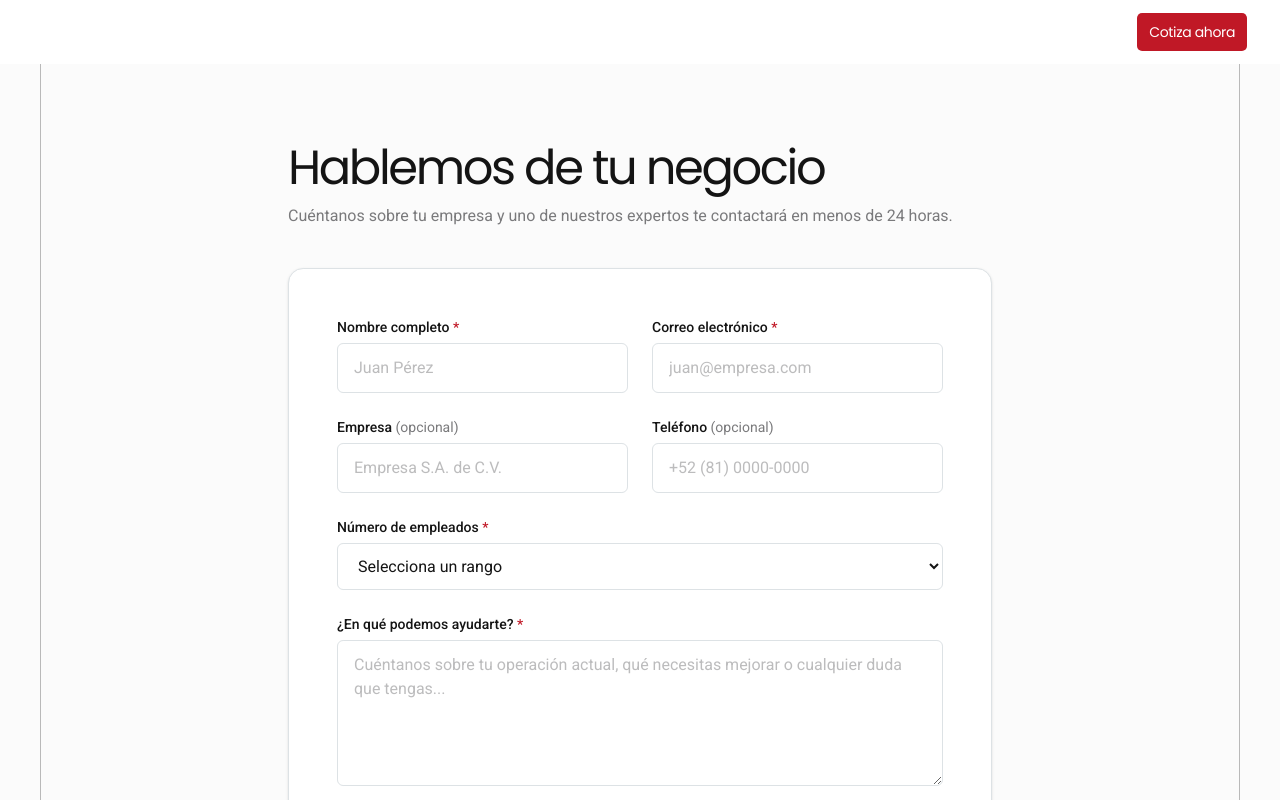
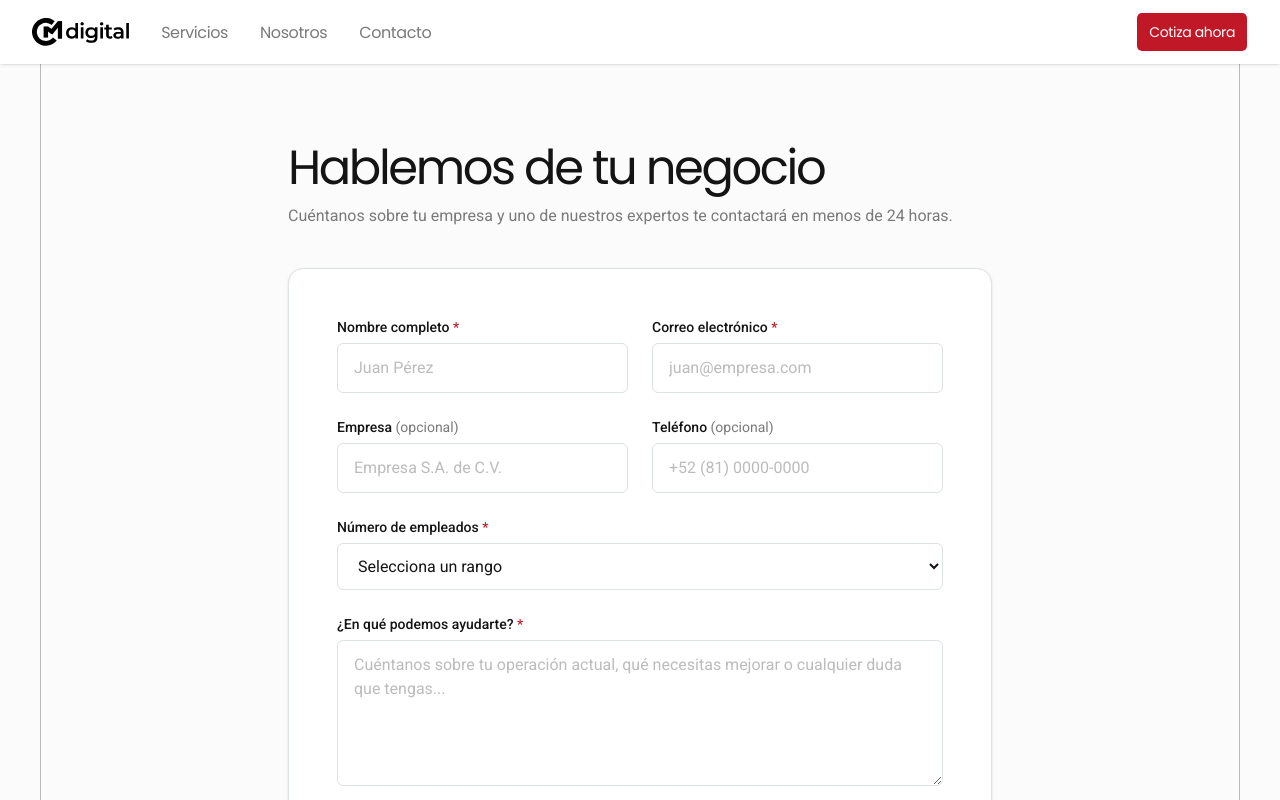
Before and after one commit to pablocrramos/cmmty-landing-page, a Next.js app: page /contacto in a window 1280 px wide. Shown: the top 800 px of the page. Built offline with nearby package versions, Linux system fonts and the light colour scheme.

Commit message:
fix: navbar transparent only on home page, opaque on all other routes

```diff
--- a/src/components/organisms/Navbar.tsx
+++ b/src/components/organisms/Navbar.tsx
@@ -2,6 +2,7 @@
 
 import { useState, useEffect, useRef } from "react";
 import Link from "next/link";
+import { usePathname } from "next/navigation";
 import { ListIcon, XIcon } from "@phosphor-icons/react";
 import { Logo } from "@/components/atoms/Logo";
 import { Button } from "@/components/ui/button";
@@ -14,10 +15,15 @@ const navLinks = [
 ];
 
 export function Navbar() {
+  const pathname = usePathname();
+  const isHome = pathname === "/";
   const [mobileOpen, setMobileOpen] = useState(false);
   const [atTop, setAtTop] = useState(true);
   const [visible, setVisible] = useState(true);
   const lastScrollY = useRef(0);
+
+  // On non-home pages the navbar is always opaque
+  const transparent = isHome && atTop;
 
   useEffect(() => {
     const onScroll = () => {
@@ -39,13 +45,16 @@ export function Navbar() {
       className={cn(
         "fixed inset-x-0 top-0 z-50 transition-all duration-300",
         visible ? "translate-y-0" : "-translate-y-full",
-        atTop ? "bg-transparent" : "bg-white shadow-sm",
+        transparent ? "bg-transparent" : "bg-white shadow-sm",
       )}
     >
       <nav className="mx-auto flex h-16 max-w-7xl items-center justify-between px-4 lg:px-8">
         <div className="flex items-center gap-6">
           <Link href="/" aria-label="CM Digital inicio">
-            <Logo variant={atTop ? "dark-bg" : "light-bg"} className="h-7" />
+            <Logo
+              variant={transparent ? "dark-bg" : "light-bg"}
+              className="h-7"
+            />
           </Link>
           <ul className="hidden items-center gap-8 md:flex">
             {navLinks.map((link) => (
@@ -54,7 +63,7 @@ export function Navbar() {
                   href={link.href}
                   className={cn(
                     "font-heading text-[1rem] font-normal tracking-tight transition-colors",
-                    atTop
+                    transparent
                       ? "text-white/90 hover:text-white"
                       : "text-muted-foreground hover:text-foreground",
                   )}
@@ -85,11 +94,17 @@ export function Navbar() {
         >
           {mobileOpen ? (
             <XIcon
-              className={cn("size-6", atTop ? "text-white" : "text-foreground")}
+              className={cn(
+                "size-6",
+                transparent ? "text-white" : "text-foreground",
+              )}
             />
           ) : (
             <ListIcon
-              className={cn("size-6", atTop ? "text-white" : "text-foreground")}
+              className={cn(
+                "size-6",
+                transparent ? "text-white" : "text-foreground",
+              )}
             />
           )}
         </button>
@@ -100,7 +115,7 @@ export function Navbar() {
         className={cn(
           "overflow-hidden transition-all duration-300 md:hidden",
           mobileOpen ? "max-h-64 border-t" : "max-h-0",
-          atTop
+          transparent
             ? "border-white/20 bg-black/40 backdrop-blur-sm"
             : "border-border bg-white",
         )}
@@ -112,7 +127,7 @@ export function Navbar() {
                 href={link.href}
                 className={cn(
                   "font-sans text-base font-medium",
-                  atTop ? "text-white" : "text-foreground",
+                  transparent ? "text-white" : "text-foreground",
                 )}
                 onClick={() => setMobileOpen(false)}
               >
```
